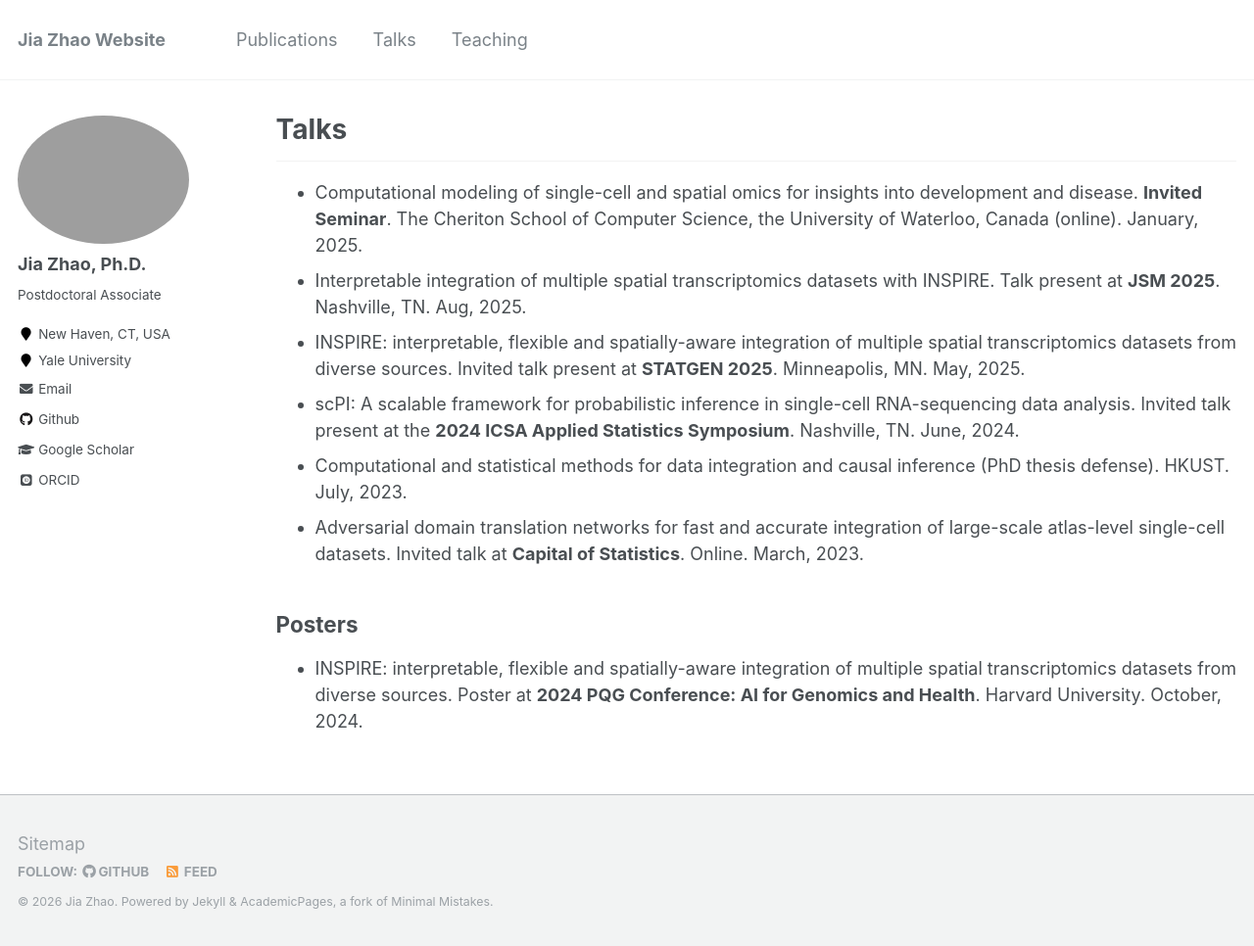
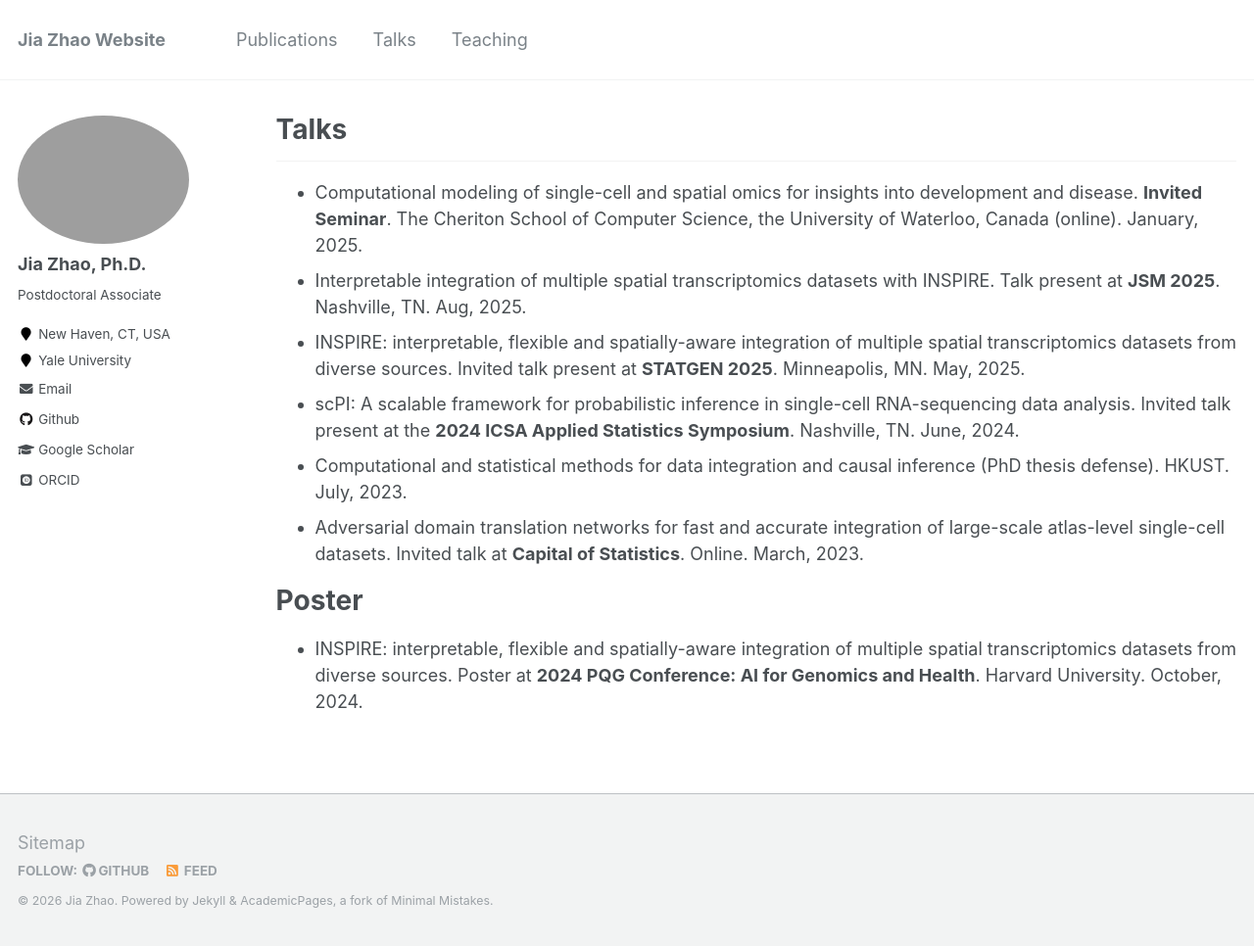
Before and after one commit to jiazhao97/jiazhao97.github.io, a Jekyll site: the page built from _pages/talks.md, in a window 1280 px wide and 966 px high. Shown: the whole window at 98% size. Built offline with Jekyll 4.4.1, drawn with Linux system fonts in a browser that asks for light colours; some web fonts are replaced.

Commit message:
Update talks.md

```diff
--- a/_pages/talks.md
+++ b/_pages/talks.md
@@ -15,6 +15,5 @@ author_profile: true
 * Adversarial domain translation networks for fast and accurate integration of large-scale atlas-level single-cell datasets. Invited talk at **Capital of Statistics**. Online. March, 2023.
 
 
-Posters
-------
+# Poster
 * INSPIRE: interpretable, flexible and spatially-aware integration of multiple spatial transcriptomics datasets from diverse sources. Poster at **2024 PQG Conference: AI for Genomics and Health**. Harvard University. October, 2024.
```
